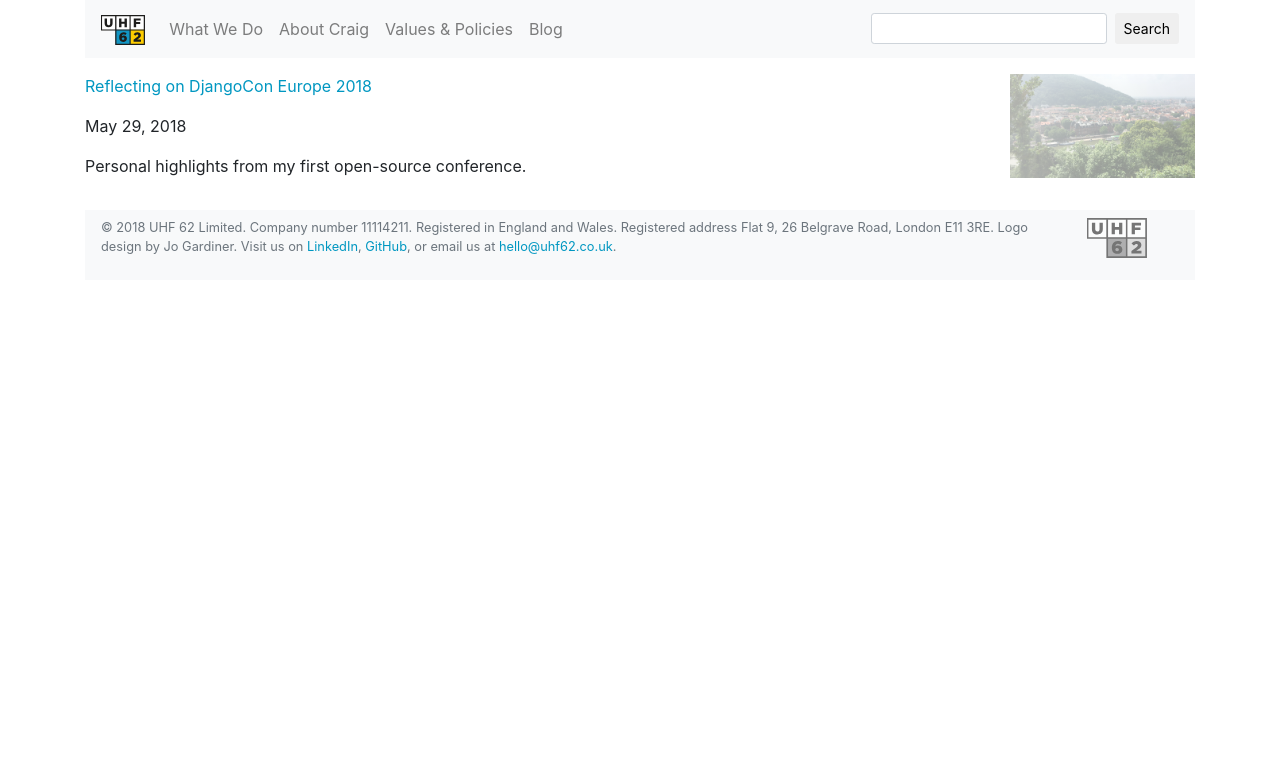
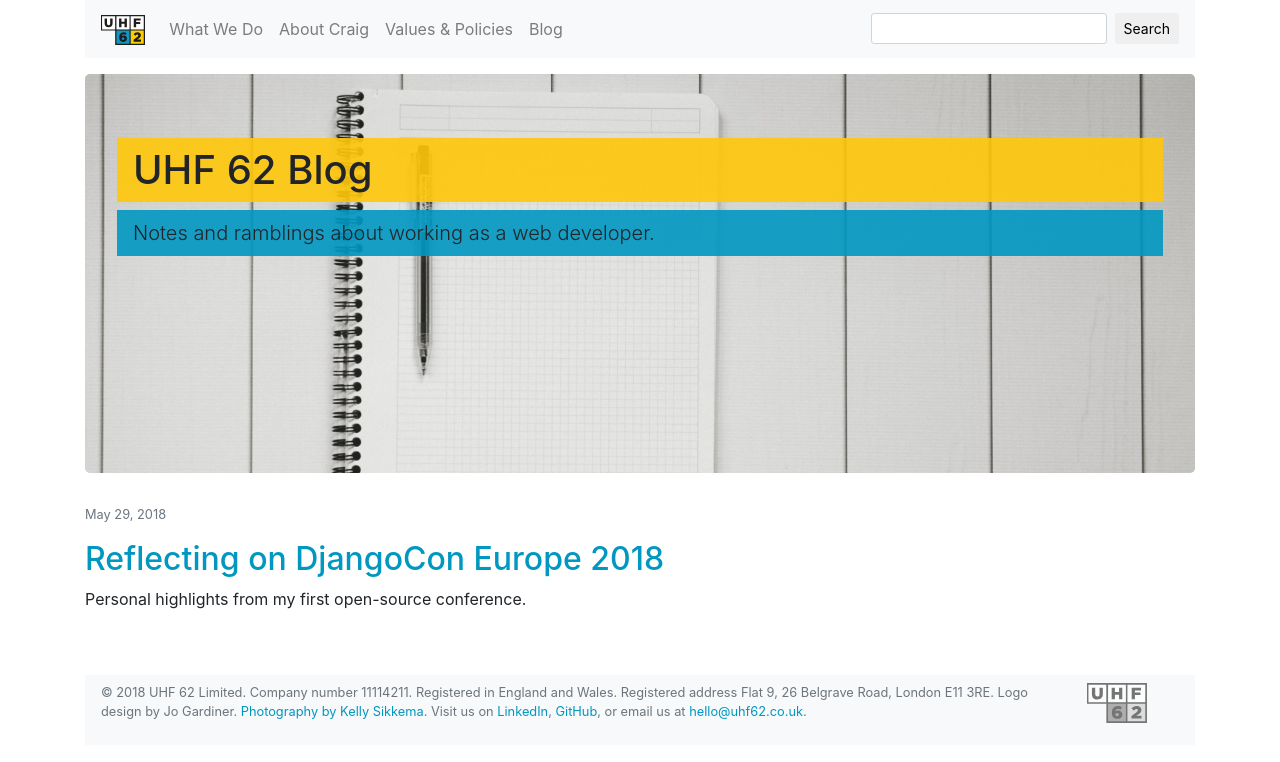
Before and after one commit to uhf62/uhf62.co.uk, a Jekyll site: the page built from blog.markdown, in a window 1280 px wide. Shown: the top 762 px of the page. Built offline with Jekyll 4.4.1, drawn with Linux system fonts in a browser that asks for light colours; our own code applies the rules of GitHub Pages for plain Markdown files.

Commit message:
Add blog page

```diff
--- a/_includes/blog-posts.html
+++ b/_includes/blog-posts.html
@@ -1,10 +1,10 @@
-<ul class="blog-list">
+<ul class="list-unstyled">
     {% for post in site.posts %}
-        <li class="blog-list-item clearfix" style="background-size: contain; background-repeat: no-repeat; background-position: right; background-image: linear-gradient(to left, rgba(255,255,255,0.5) 0%, rgba(255,255,255,1) 50%), url('{{ post.image }}');">
-            <p class="blog-title"><a href="{{ post.url }}">{{ post.title }}</a></p>
-            <p class="blog-date">{{ post.date | date: "%B %e, %Y" }}</p>
+        <li class="pb-3">
+            <p class="small text-muted">{{ post.date | date: "%B %e, %Y" }}</p>
+            <h2><a href="{{ post.url }}">{{ post.title }}</a></h2>
             {% if post.description %}
-                <p class="blog-description">{{ post.description }}</p>
+                <p>{{ post.description }}</p>
             {% endif %}
         </li>
     {% endfor %}
--- a/_includes/title-and-lead.html
+++ b/_includes/title-and-lead.html
@@ -5,6 +5,9 @@
         {% endif %}
         {% if page.description %}
             <p class="lead hl hl-blue">{{ page.description }}</p>
+        {% endif %}
+        {% if page.date %}
+            <p class="small hl hl-blue">{{ page.date | date: "%B %e, %Y" }}</p>
         {% endif %}
     </div>
 {% else %}
@@ -14,4 +17,7 @@
     {% if page.description %}
         <p class="lead">{{ page.description }}</p>
     {% endif %}
+    {% if page.date %}
+        <p class="small text-muted">{{ page.date | date: "%B %e, %Y" }}</p>
+    {% endif %}
 {% endif %}
--- a/_layouts/blog-post.html
+++ b/_layouts/blog-post.html
@@ -8,7 +8,7 @@
                 {{content}}
             </div>
             <aside class="col-md-4">
-                <h1>Blog Posts</h1>
+                <h1>Other Posts</h1>
                 {% include blog-posts.html %}
             </aside>
         </div>
--- a/_sass/uhf62.scss
+++ b/_sass/uhf62.scss
@@ -97,14 +97,3 @@ $testimonial-heights: (
 #testimonials {
   padding-bottom: 2em;
 }
-
-article>.blog-list {
-  @include list-unstyled();
-}
-
-@include media-breakpoint-up(md) {
-  .blog-image {
-    max-width: 33.3%;
-    float: right;
-  }
-}
--- a/blog.markdown
+++ b/blog.markdown
@@ -1 +1,10 @@
+---
+title: UHF 62 Blog
+description: Notes and ramblings about working as a web developer.
+image: assets/kelly-sikkema-594314-unsplash.optimised.jpg
+image-position: 100% 40%
+image-credit-name: Kelly Sikkema
+image-credit-url: httpshttps://unsplash.com/photos/VBPzRgd7gfc
+---
+
 {% include blog-posts.html %}
```
Also changed, not shown: assets/kelly-sikkema-594314-unsplash.jpg (added), assets/kelly-sikkema-594314-unsplash.optimised.jpg (added).
